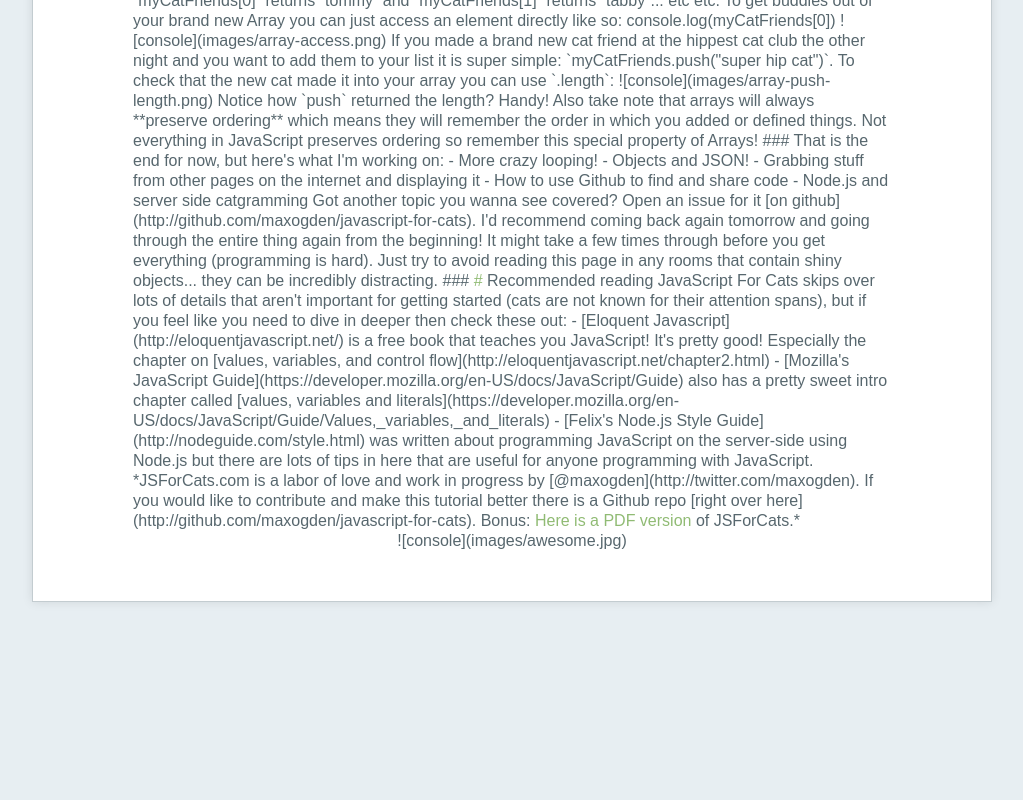
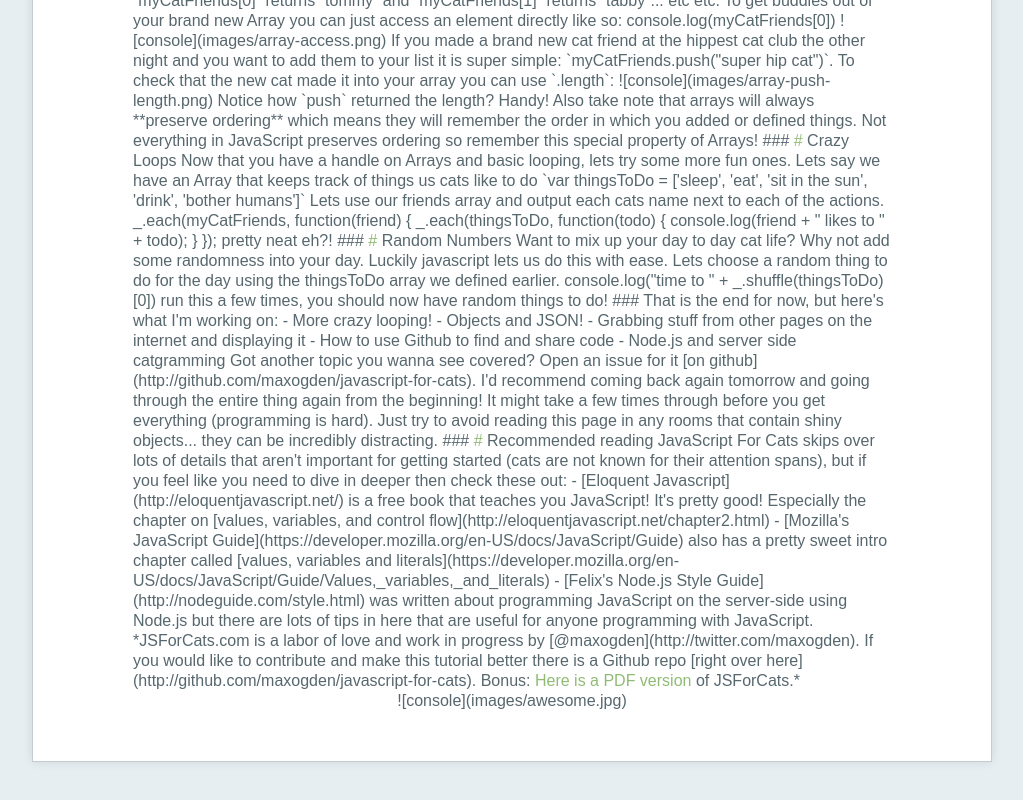
Before and after one commit to max-mapper/javascript-for-cats, a plain HTML site: page dynamic.html in a window 1280 px wide. Shown: the part 3248-4048 px from the top of the page, without its empty margins (128-1151 px from the left). Before the commit the page ends 3970 px from the top, so only its background shows below. Drawn offline with nearby package versions, Linux system fonts and the light colour scheme.

Commit message:
add some "crazy" loops and random numbers to the doc

```diff
--- a/dynamic.html
+++ b/dynamic.html
@@ -226,6 +226,34 @@
 
                         Notice how `push` returned the length? Handy! Also take note that arrays will always **preserve ordering** which means they will remember the order in which you added or defined things. Not everything in JavaScript preserves ordering so remember this special property of Arrays!
 
+                      ### <a id="loops" href="#loops">#</a> Crazy Loops
+
+                      Now that you have a handle on Arrays and basic looping, lets try some more fun ones.
+                      Lets say we have an Array that keeps track of things us cats like to do
+
+                      `var thingsToDo = ['sleep', 'eat', 'sit in the sun', 'drink', 'bother humans']`
+
+                      Lets use our friends array and output each cats name next to each of the actions.
+
+                          _.each(myCatFriends, function(friend) {
+                            _.each(thingsToDo, function(todo) {
+                              console.log(friend + " likes to " + todo);
+                            }
+                          });
+
+                      pretty neat eh?!
+
+                      ### <a id="randoms" href="#randoms">#</a> Random Numbers
+
+                      Want to mix up your day to day cat life? Why not add some randomness into your day.
+                      Luckily javascript lets us do this with ease.
+
+                      Lets choose a random thing to do for the day using the thingsToDo array we defined earlier.
+
+                          console.log("time to " + _.shuffle(thingsToDo)[0])
+
+                      run this a few times, you should now have random things to do!
+
                       ### That is the end for now, but here's what I'm working on:
 
                         - More crazy looping!
```
